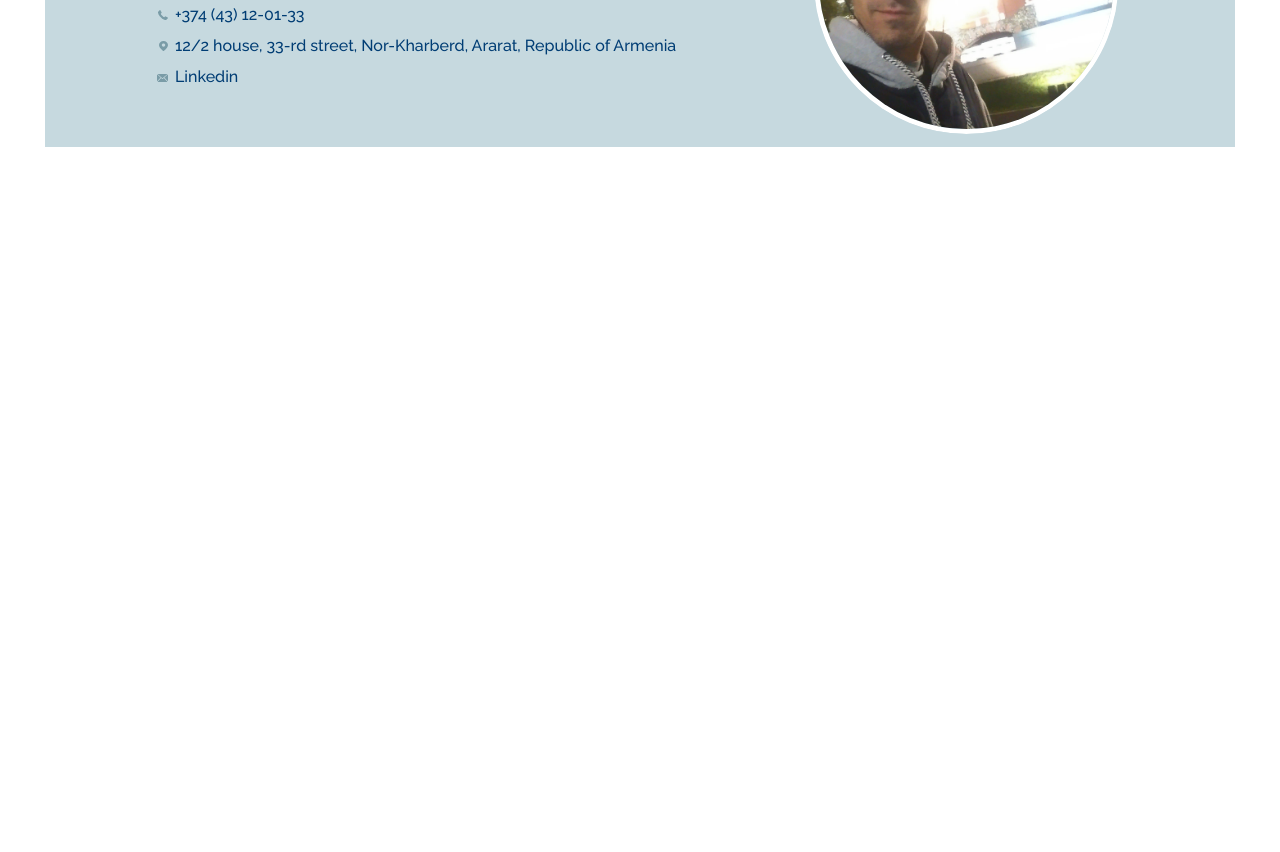
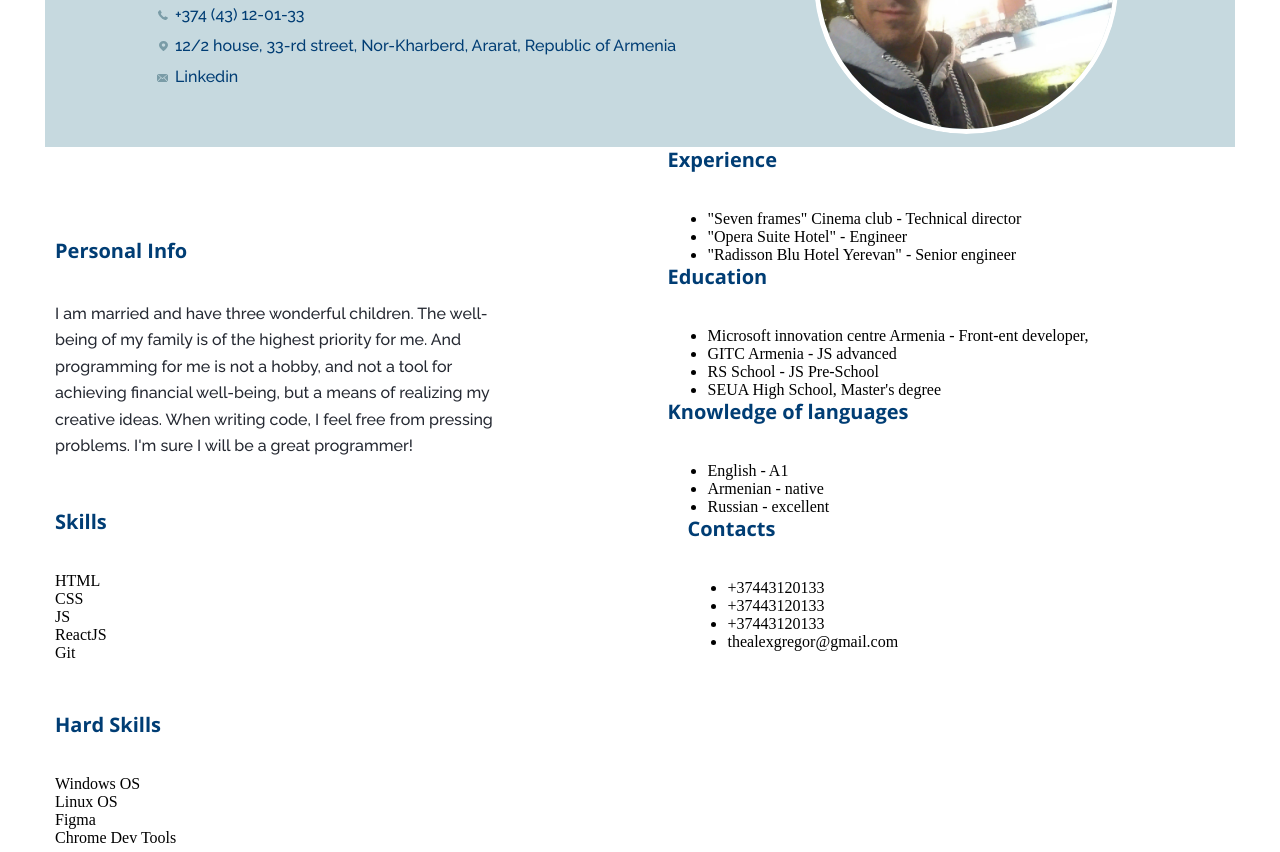
Before and after one commit to thealexgregor/rsschool-cv, a plain HTML site: page index.html in a window 1280 px wide. Shown: the part 202-1054 px from the top of the page. Before the commit the page ends 800 px from the top, so only its background shows below. Drawn offline with nearby package versions, Linux system fonts and the light colour scheme.

Commit message:
feat: add aside and main elements

```diff
--- a/index.html
+++ b/index.html
@@ -29,5 +29,71 @@
   </div>
 
 </header>
+
+  <div class="wrapper">
+    <aside>
+      <section class="info">
+        <h2 class="section_title">Personal Info</h2>
+        <p class="section_description">
+          I am married and have three wonderful children.
+          The well-being of my family is of the highest priority for me.
+          And programming for me is not a hobby, and not a tool for achieving financial well-being, but a means of realizing my creative ideas.
+          When writing code, I feel free from pressing problems. I'm sure I will be a great programmer!</p>
+      </section>
+      <section class="skills mtop">
+        <h2 class="section_title">Skills</h2>
+        <p class="skill_name">HTML</p>
+        <p class="skill_name">CSS</p>
+        <p class="skill_name">JS</p>
+        <p class="skill_name">ReactJS</p>
+        <p class="skill_name">Git</p>
+      </section>
+      <section class="hard_skills mtop">
+        <h2 class="section_title">Hard Skills</h2>
+        <p class="skill_name">Windows OS</p>
+        <p class="skill_name">Linux OS</p>
+        <p class="skill_name">Figma</p>
+        <p class="skill_name">Chrome Dev Tools</p>
+      </section>
+    </aside>
+
+    <main>
+      <section class="experience">
+        <h2 class="section_title">Experience</h2>
+        <ul>
+          <li class="list_description">"Seven frames" Cinema club - Technical director </li>
+          <li class="list_description">"Opera Suite Hotel" - Engineer</li>
+          <li class="list_description">"Radisson Blu Hotel Yerevan" - Senior engineer</li>
+        </ul>
+      </section>
+      <section class="education">
+        <h2 class="section_title">Education</h2>
+        <ul>
+          <li class="list_description">Microsoft innovation centre Armenia - Front-ent developer,</li>
+          <li class="list_description">GITC Armenia - JS advanced</li>
+          <li class="list_description">RS School - JS Pre-School</li>
+          <li class="list_description">SEUA High School, Master's degree</li>
+        </ul>
+      </section>
+      <section class="languages">
+        <h2 class="section_title">Knowledge of languages</h2>
+        <ul>
+          <li class="list_description">English - A1</li>
+          <li class="list_description">Armenian - native</li>
+          <li class="list_description">Russian - excellent</li>
+        </ul>
+      </section>
+      <section class="contacts">
+        <h2 class="section_title">Contacts</h2>
+        <ul>
+          <li class="list_description">+37443120133</li>
+          <li class="list_description">+37443120133</li>
+          <li class="list_description">+37443120133</li>
+          <li class="list_description">thealexgregor@gmail.com</li>
+        </ul>
+      </section>
+    </main>
+  </div>
+
 </body>
 </html>
```
